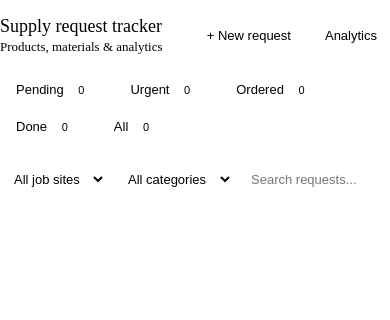
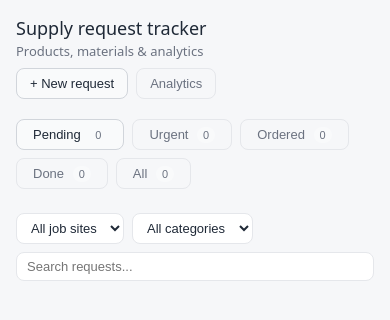
Before and after one commit to BoiDrew/Alphanet, a website: page public/index.html in a window 390 px wide. Drawn offline with nearby package versions, Linux system fonts and the light colour scheme.

Commit message:
feat: enhance styles and layout with new CSS variables and responsive design

```diff
--- a/public/assets/css/styles.css
+++ b/public/assets/css/styles.css
@@ -1,3 +1,39 @@
+:root {
+
+  /* Typography */
+
+  --font-sans:
+  system-ui,
+  -apple-system,
+  Segoe UI,
+  Roboto,
+  Helvetica,
+  Arial,
+  sans-serif;
+
+  /* Border Radius */
+
+  --border-radius-md:8px;
+  --border-radius-lg:12px;
+
+  /* Colors */
+
+  --color-text-primary:#1f2937;
+  --color-text-secondary:#6b7280;
+  --color-text-tertiary:#9ca3af;
+
+  --color-border-primary:#d1d5db;
+  --color-border-secondary:#e5e7eb;
+  --color-border-tertiary:#f3f4f6;
+
+  --color-background-primary:#ffffff;
+  --color-background-secondary:#f9fafb;
+
+  --color-background-info:#e0f2fe;
+  --color-text-info:#0369a1;
+
+}
+
 *{
     box-sizing:border-box;
     margin:0;
@@ -6,15 +42,27 @@
 
 body{
     font-family:var(--font-sans);
+    background:#f6f7f9;
+    color:var(--color-text-primary);
+
 }
+
+/* Screen Reader */
 .sr-only{position:absolute;
     width:1px;height:1px;
     overflow:hidden;
     clip:rect(0,0,0,0);
 }
+
+/* Layout */
+
 .wrap{
-    padding:1rem 0;
+    max-width: 1200px;
+    margin: auto;
+    padding:1rem;
 }
+
+/* Navigation */
 .nav{
     display:flex;
     gap:8px;
@@ -25,7 +73,7 @@ body{
 .tab{
     padding:7px 16px;
     border-radius:var(--border-radius-md);
-    border:0.5px solid var(--color-border-secondary);
+    border:1px solid var(--color-border-secondary);
     background:transparent;
     cursor:pointer;
     font-size:13px;
@@ -38,8 +86,9 @@ body{
     border-color:var(--color-border-primary);
 }
 
+/* Cards */
 .card{background:var(--color-background-primary);
-    border:0.5px solid var(--color-border-tertiary);
+    border:1px solid var(--color-border-tertiary);
     border-radius:var(--border-radius-lg);
     padding:1rem 1.25rem;
     margin-bottom:10px;
@@ -96,14 +145,15 @@ body{
 }
 
 .btn{padding:7px 13px;border-radius:var(--border-radius-md);
-    border:0.5px solid var(--color-border-secondary);
+    border:1px solid var(--color-border-secondary);
     background:transparent;cursor:pointer;
     font-size:13px;color:var(--color-text-secondary);
 }
 
 .btn:hover
 {
-    background:var(--color-background-secondary);
+    background:#f3f4f6;
+    transition:0.15s;
 }
 
 .btn-primary{
@@ -116,7 +166,7 @@ body{
 .row-actions{display:flex;gap:6px;flex-wrap:wrap;margin-top:10px;}
 .form-row{margin-bottom:11px;}
 .form-row label{display:block;font-size:13px;color:var(--color-text-secondary);margin-bottom:4px;}
-.form-row input,.form-row textarea,.form-row select{width:100%;border-radius:var(--border-radius-md);border:0.5px solid var(--color-border-secondary);padding:8px 12px;font-size:14px;background:var(--color-background-primary);color:var(--color-text-primary);font-family:var(--font-sans);}
+.form-row input,.form-row textarea,.form-row select{width:100%;border-radius:var(--border-radius-md);border:1px solid var(--color-border-secondary);padding:8px 12px;font-size:14px;background:var(--color-background-primary);color:var(--color-text-primary);font-family:var(--font-sans);}
 .form-row textarea{resize:vertical;min-height:64px;}
 .grid2{display:grid;grid-template-columns:1fr 1fr;gap:10px;}
 .grid3{display:grid;grid-template-columns:1fr 1fr 1fr;gap:10px;}
@@ -126,7 +176,7 @@ body{
 .cnt{background:var(--color-background-secondary);color:var(--color-text-secondary);font-size:11px;padding:2px 6px;border-radius:99px;margin-left:5px;}
 .section-hd{font-size:13px;font-weight:500;color:var(--color-text-secondary);margin-bottom:10px;padding-bottom:6px;border-bottom:0.5px solid var(--color-border-tertiary);}
 .empty{text-align:center;padding:2.5rem;color:var(--color-text-tertiary);font-size:14px;}
-.toast{position:absolute;bottom:16px;right:16px;background:var(--color-background-primary);border:0.5px solid var(--color-border-primary);border-radius:var(--border-radius-md);padding:9px 16px;font-size:13px;opacity:0;transition:opacity .3s;z-index:99;pointer-events:none;}
+.toast{position:absolute;bottom:16px;right:16px;background:var(--color-background-primary);border:1px solid var(--color-border-primary);border-radius:var(--border-radius-md);padding:9px 16px;font-size:13px;opacity:0;transition:opacity .3s;z-index:99;pointer-events:none;}
 .toast.show{opacity:1;}
 .bar-row{display:flex;align-items:center;gap:8px;margin-bottom:8px;}
 .bar-label{font-size:12px;color:var(--color-text-secondary);width:120px;flex-shrink:0;overflow:hidden;text-overflow:ellipsis;white-space:nowrap;}
@@ -136,8 +186,31 @@ body{
 .bar-fill.teal{background:#1D9E75;}
 .bar-val{font-size:12px;color:var(--color-text-secondary);min-width:24px;text-align:right;}
 .filter-row{display:flex;gap:8px;flex-wrap:wrap;margin-bottom:1rem;align-items:center;}
-.filter-row select,.filter-row input{padding:6px 10px;font-size:13px;border-radius:var(--border-radius-md);border:0.5px solid var(--color-border-secondary);background:var(--color-background-primary);color:var(--color-text-primary);}
+.filter-row select,.filter-row input{padding:6px 10px;font-size:13px;border-radius:var(--border-radius-md);border:1px solid var(--color-border-secondary);background:var(--color-background-primary);color:var(--color-text-primary);}
 table.data-table{width:100%;border-collapse:collapse;font-size:13px;}
 table.data-table th{text-align:left;font-weight:500;color:var(--color-text-secondary);padding:7px 8px;border-bottom:0.5px solid var(--color-border-tertiary);font-size:12px;}
 table.data-table td{padding:8px 8px;border-bottom:0.5px solid var(--color-border-tertiary);color:var(--color-text-primary);vertical-align:top;}
 table.data-table tr:last-child td{border-bottom:none;}
+
+/* Responsive */
+@media (max-width:768px) {
+
+.grid2 {
+
+grid-template-columns:1fr;
+
+}
+
+.grid3 {
+
+grid-template-columns:1fr;
+
+}
+
+.bar-label {
+
+width:80px;
+
+}
+
+}
```
